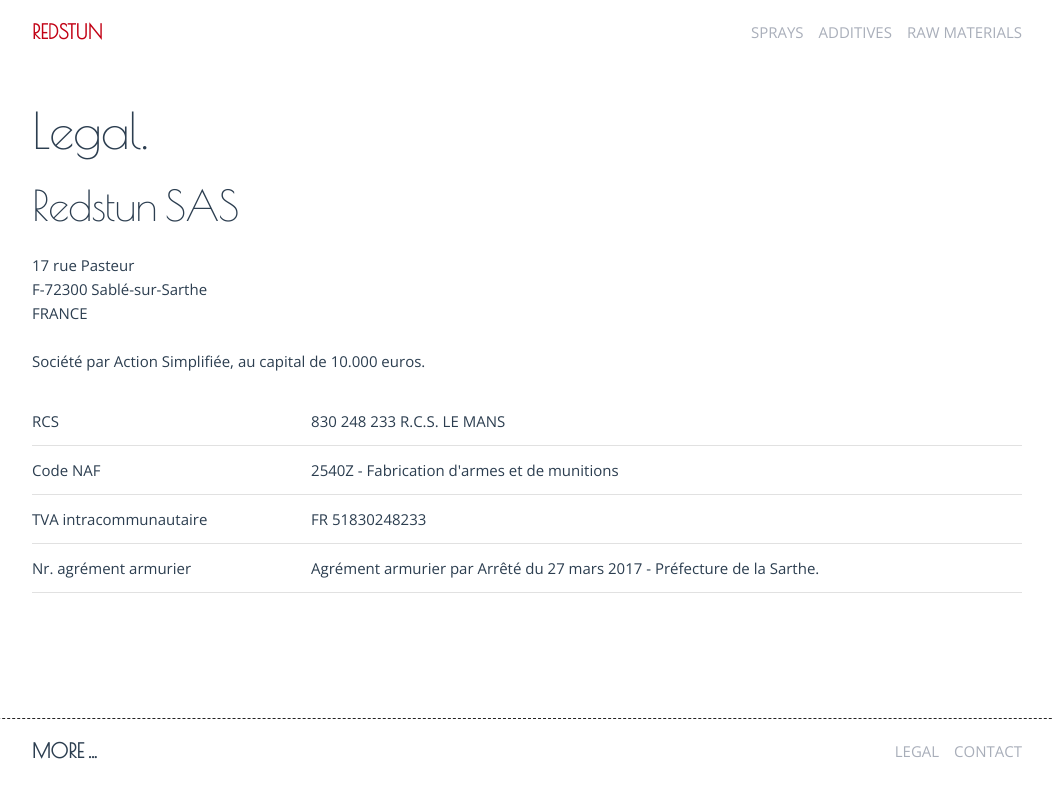
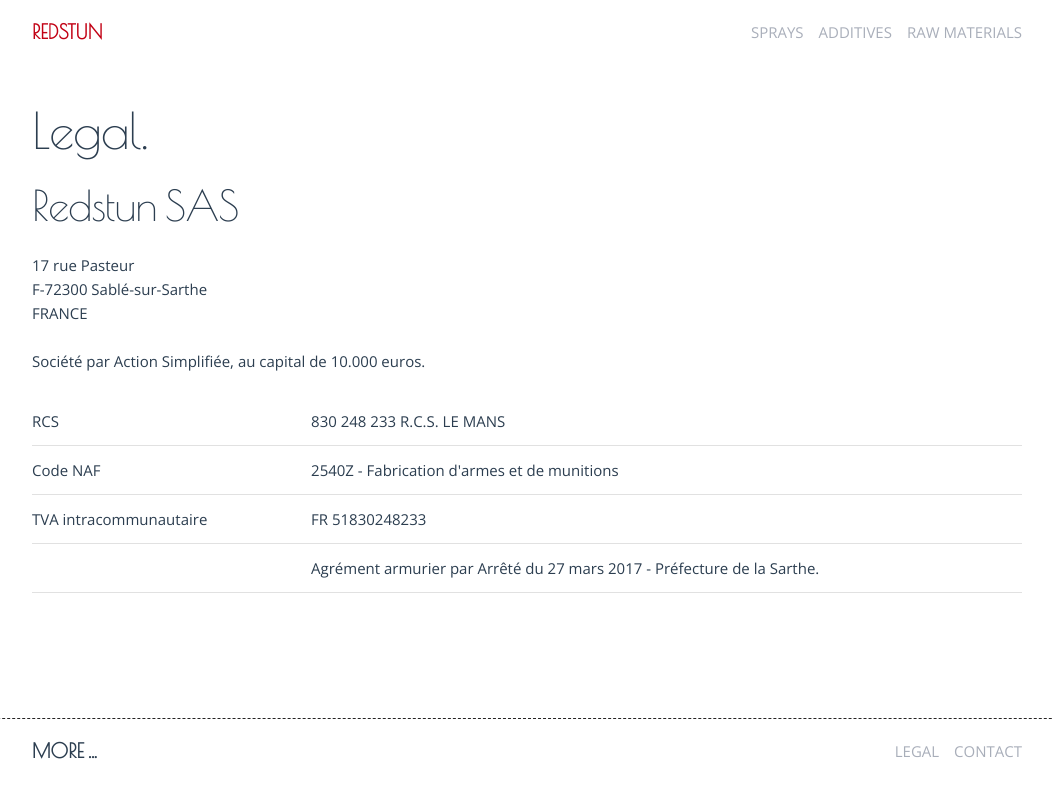
Before and after one commit to RedstunTearGas/web-client, a Vue app: page /#/legal in a window 1280 px wide. Shown: the whole page, without its empty margins (113-1166 px from the left). Built offline with nearby package versions, Linux system fonts and the light colour scheme.

Commit message:
(p) Legal : update info

```diff
--- a/src/pages/Legal.vue
+++ b/src/pages/Legal.vue
@@ -40,7 +40,7 @@
                   <td>FR 51830248233</td>
                 </tr>
                 <tr>
-                  <td>Nr. agrément armurier</td>
+                  <td></td>
                   <td>Agrément armurier par Arrêté du 27 mars 2017 - Préfecture de la Sarthe.</td>
                 </tr>
               </tbody>
```
